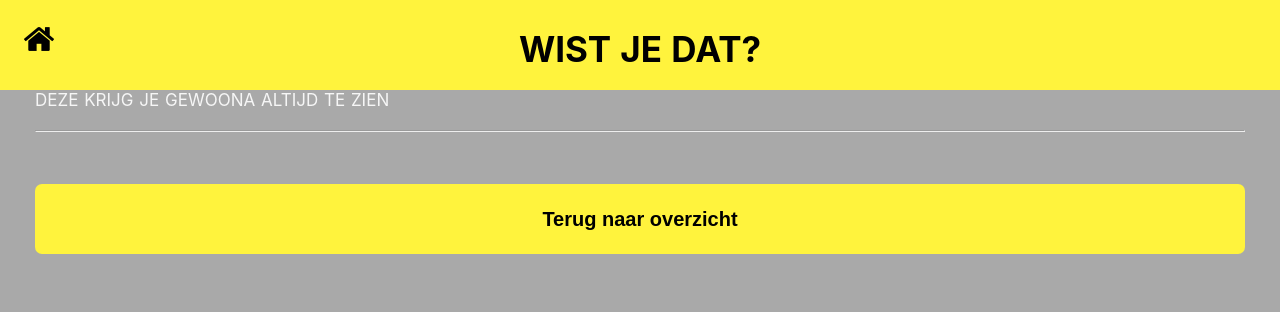
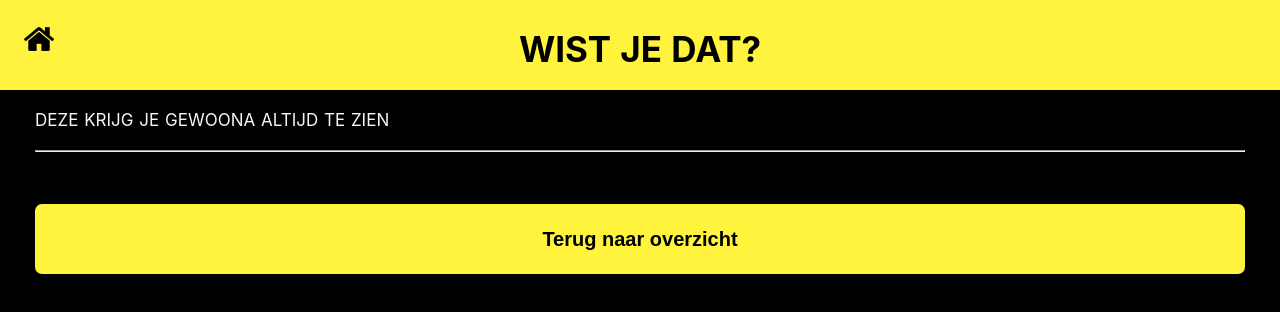
Before and after one commit to Denniswegereef/storytelling-ctrl-alt-dlt, a Nuxt app: page /insights in a window 1280 px wide. Shown: the top 312 px of the page. Built offline with nearby package versions, Linux system fonts and the light colour scheme.

Commit message:
finished overzicht

```diff
--- a/layouts/default.vue
+++ b/layouts/default.vue
@@ -35,8 +35,8 @@ html {
 }
 
 body {
-  background-color: darkGrey;
-  /* background-color: var(--black-color); */
+  /* background-color: darkGrey; */
+  background-color: var(--black-color);
   color: var(--white-color);
 }
 
--- a/pages/insights.vue
+++ b/pages/insights.vue
@@ -35,6 +35,7 @@ export default {
 
 <style lang="scss" scoped>
 .container {
+  margin-top: var(--default-margin);
   padding: 0 var(--default-padding);
 }
 </style>
--- a/pages/story-overview.vue
+++ b/pages/story-overview.vue
@@ -35,7 +35,7 @@ export default {
   validate({ params, store }) {
     // Validate if question exists otherwise send to error
     if (store.state.jsonData === 'empty') {
-      return true
+      return false
     }
     return true
   },
@@ -90,9 +90,6 @@ section {
 .body-container {
   padding: var(--default-padding);
 }
-// .overview-single {
-//   margin-bottom: 40px;
-// }
 .small-header {
   margin-top: var(--default-margin);
   font-weight: bold;
```
